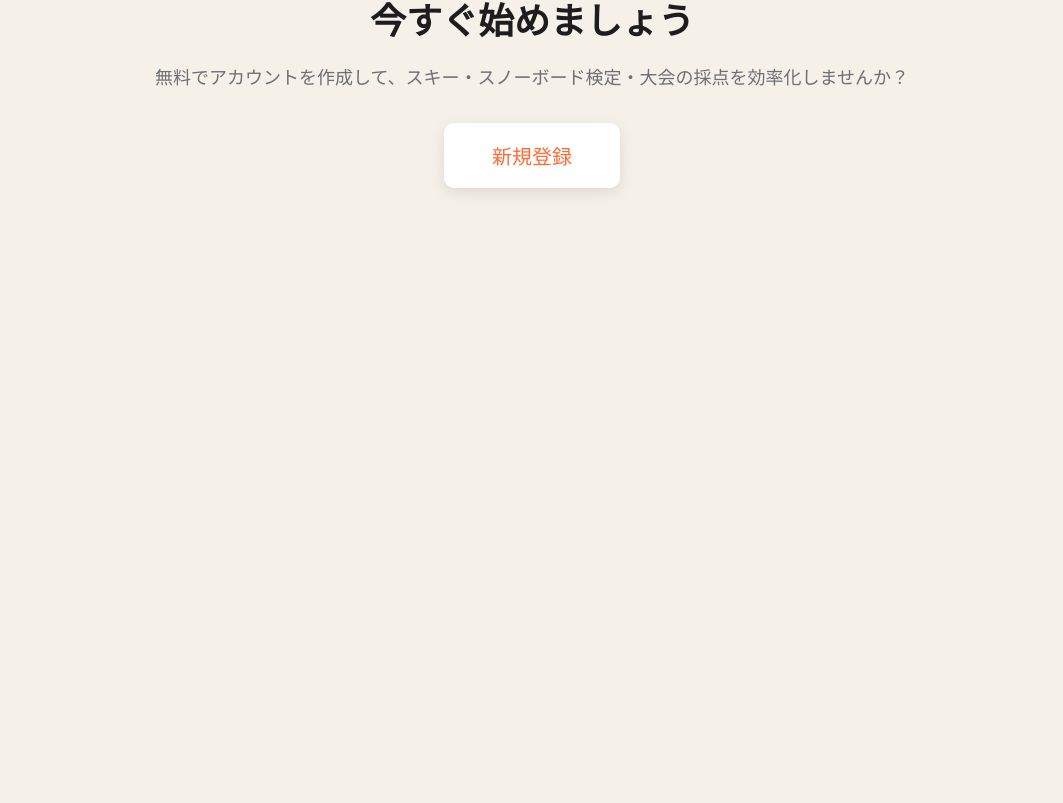
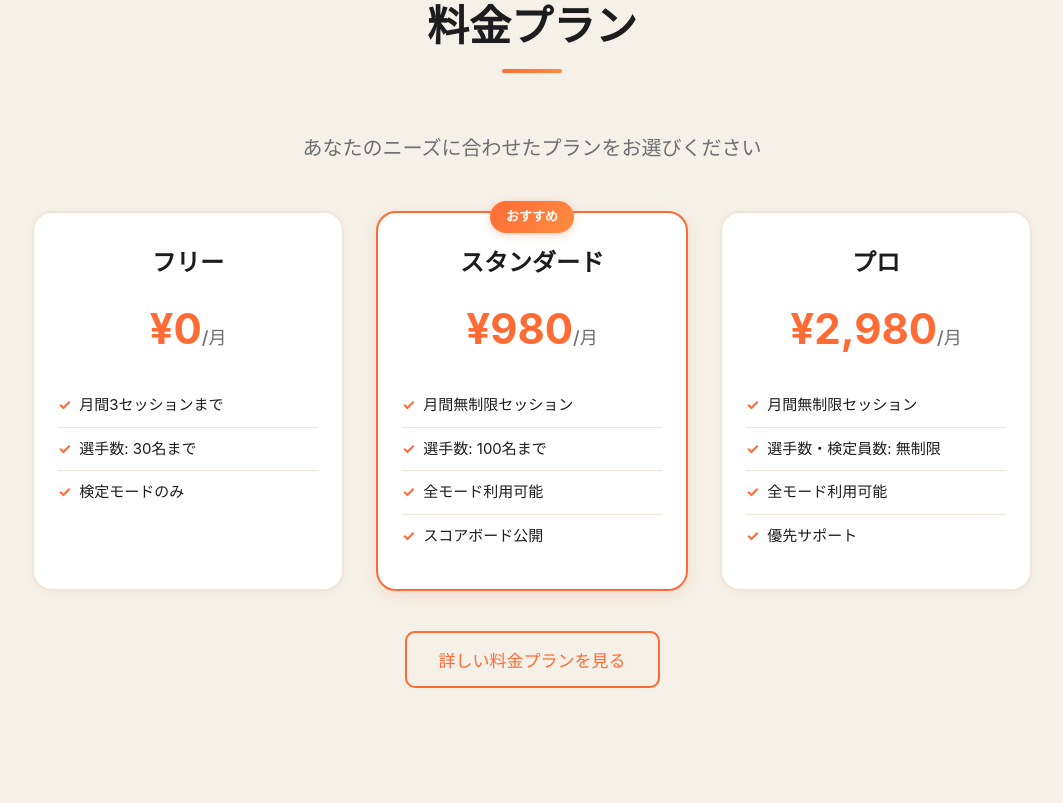
Before and after one commit to uddystyle/judge-app, a SvelteKit app: page / in a window 1280 px wide. Shown: the part 2217-3020 px from the top of the page, without its empty margins (108-1171 px from the left). Before the commit the page ends 2505 px from the top, so only its background shows below. Built offline with nearby package versions, Linux system fonts and the light colour scheme; no server answers.

Commit message:
modified UI for signup and login page

```diff
--- a/src/routes/+page.svelte
+++ b/src/routes/+page.svelte
@@ -121,6 +121,54 @@
 						</p>
 					</div>
 				</div>
+			</div>
+		</div>
+	</div>
+
+	<div class="pricing-section">
+		<div class="container">
+			<h2 class="section-title">料金プラン</h2>
+			<p class="pricing-intro">あなたのニーズに合わせたプランをお選びください</p>
+
+			<div class="pricing-grid">
+				<div class="pricing-card">
+					<h3 class="plan-name">フリー</h3>
+					<div class="plan-price">¥0<span class="price-unit">/月</span></div>
+					<ul class="plan-features">
+						<li>月間3セッションまで</li>
+						<li>選手数: 30名まで</li>
+						<li>検定モードのみ</li>
+					</ul>
+				</div>
+
+				<div class="pricing-card recommended">
+					<div class="recommended-badge">おすすめ</div>
+					<h3 class="plan-name">スタンダード</h3>
+					<div class="plan-price">¥980<span class="price-unit">/月</span></div>
+					<ul class="plan-features">
+						<li>月間無制限セッション</li>
+						<li>選手数: 100名まで</li>
+						<li>全モード利用可能</li>
+						<li>スコアボード公開</li>
+					</ul>
+				</div>
+
+				<div class="pricing-card">
+					<h3 class="plan-name">プロ</h3>
+					<div class="plan-price">¥2,980<span class="price-unit">/月</span></div>
+					<ul class="plan-features">
+						<li>月間無制限セッション</li>
+						<li>選手数・検定員数: 無制限</li>
+						<li>全モード利用可能</li>
+						<li>優先サポート</li>
+					</ul>
+				</div>
+			</div>
+
+			<div class="pricing-cta">
+				<button class="btn btn-secondary" on:click={() => goto('/pricing')}>
+					詳しい料金プランを見る
+				</button>
 			</div>
 		</div>
 	</div>
@@ -373,6 +421,111 @@
 		color: #6e6e73;
 	}
 
+	.pricing-section {
+		padding: 80px 20px;
+		background: #f5f1e8;
+	}
+
+	.pricing-intro {
+		text-align: center;
+		font-size: 18px;
+		color: #6e6e73;
+		margin-bottom: 48px;
+	}
+
+	.pricing-grid {
+		display: grid;
+		grid-template-columns: repeat(auto-fit, minmax(280px, 1fr));
+		gap: 24px;
+		max-width: 1000px;
+		margin: 0 auto 40px;
+	}
+
+	.pricing-card {
+		background: white;
+		border: 2px solid #f0e6d8;
+		border-radius: 20px;
+		padding: 32px 24px;
+		text-align: center;
+		transition: all 0.3s;
+		box-shadow: 0 2px 8px rgba(0, 0, 0, 0.04);
+		position: relative;
+	}
+
+	.pricing-card:hover {
+		transform: translateY(-6px);
+		box-shadow: 0 12px 32px rgba(255, 107, 53, 0.15);
+		border-color: #ff6b35;
+	}
+
+	.pricing-card.recommended {
+		border-color: #ff6b35;
+		box-shadow: 0 4px 16px rgba(255, 107, 53, 0.15);
+	}
+
+	.recommended-badge {
+		position: absolute;
+		top: -12px;
+		left: 50%;
+		transform: translateX(-50%);
+		background: linear-gradient(135deg, #ff6b35 0%, #ff8c42 100%);
+		color: white;
+		padding: 6px 16px;
+		border-radius: 20px;
+		font-size: 13px;
+		font-weight: 600;
+		box-shadow: 0 2px 8px rgba(255, 107, 53, 0.3);
+	}
+
+	.plan-name {
+		font-size: 24px;
+		font-weight: 700;
+		margin-bottom: 16px;
+		color: #1d1d1f;
+	}
+
+	.plan-price {
+		font-size: 42px;
+		font-weight: 700;
+		color: #ff6b35;
+		margin-bottom: 24px;
+	}
+
+	.price-unit {
+		font-size: 18px;
+		font-weight: 500;
+		color: #6e6e73;
+	}
+
+	.plan-features {
+		list-style: none;
+		padding: 0;
+		margin: 0;
+		text-align: left;
+	}
+
+	.plan-features li {
+		padding: 10px 0;
+		font-size: 15px;
+		color: #1d1d1f;
+		border-bottom: 1px solid #f0e6d8;
+	}
+
+	.plan-features li:last-child {
+		border-bottom: none;
+	}
+
+	.plan-features li::before {
+		content: '✓';
+		color: #ff6b35;
+		font-weight: bold;
+		margin-right: 8px;
+	}
+
+	.pricing-cta {
+		text-align: center;
+	}
+
 	.cta-section {
 		padding: 80px 20px;
 		background: #f5f1e8;
@@ -412,6 +565,7 @@
 
 		.features,
 		.how-it-works,
+		.pricing-section,
 		.cta-section {
 			padding: 100px 40px;
 		}
@@ -423,5 +577,13 @@
 		.feature-grid {
 			gap: 40px;
 		}
+
+		.pricing-grid {
+			gap: 32px;
+		}
+
+		.pricing-intro {
+			font-size: 20px;
+		}
 	}
 </style>
--- a/src/routes/account/+page.svelte
+++ b/src/routes/account/+page.svelte
@@ -168,7 +168,7 @@
 	/>
 </svelte:head>
 
-<Header showAppName={true} />
+<Header showAppName={true} pageUser={data.user} />
 
 <div class="container">
 	<div class="instruction">アカウント設定</div>
--- a/src/routes/login/+page.svelte
+++ b/src/routes/login/+page.svelte
@@ -3,6 +3,7 @@
 	import type { SupabaseClient } from '@supabase/supabase-js';
 	import { goto } from '$app/navigation';
 	import NavButton from '$lib/components/NavButton.svelte';
+	import Header from '$lib/components/Header.svelte';
 	import { onMount } from 'svelte';
 
 	const supabase = getContext<SupabaseClient>('supabase');
@@ -43,6 +44,17 @@
 	});
 </script>
 
+<svelte:head>
+	<link rel="preconnect" href="https://fonts.googleapis.com" />
+	<link rel="preconnect" href="https://fonts.gstatic.com" crossorigin="anonymous" />
+	<link
+		href="https://fonts.googleapis.com/css2?family=M+PLUS+Rounded+1c:wght@500;700;800&display=swap"
+		rel="stylesheet"
+	/>
+</svelte:head>
+
+<Header showAppName={true} pageUser={null} />
+
 <div class="container">
 	<div class="instruction">ログイン</div>
 
@@ -73,18 +85,19 @@
 			<NavButton on:click={() => goto('/signup')}>新規登録</NavButton>
 		</div>
 	</div>
+
+	<div class="nav-buttons" style="margin-top: 16px;">
+		<NavButton on:click={() => goto('/')}>トップページに戻る</NavButton>
+	</div>
 </div>
 
 <style>
 	.container {
-		padding: 60px 20px;
+		padding: 50px 20px 60px;
 		text-align: center;
 		max-width: 440px;
 		margin: 0 auto;
-		min-height: 100vh;
-		display: flex;
-		flex-direction: column;
-		justify-content: center;
+		min-height: calc(100vh - 80px);
 	}
 	.instruction {
 		font-size: 32px;
--- a/src/routes/signup/+page.svelte
+++ b/src/routes/signup/+page.svelte
@@ -2,10 +2,22 @@
 	import { enhance } from '$app/forms';
 	import type { ActionData } from './$types';
 	import NavButton from '$lib/components/NavButton.svelte';
+	import Header from '$lib/components/Header.svelte';
 	import { goto } from '$app/navigation';
 
 	export let form: ActionData;
 </script>
+
+<svelte:head>
+	<link rel="preconnect" href="https://fonts.googleapis.com" />
+	<link rel="preconnect" href="https://fonts.gstatic.com" crossorigin="anonymous" />
+	<link
+		href="https://fonts.googleapis.com/css2?family=M+PLUS+Rounded+1c:wght@500;700;800&display=swap"
+		rel="stylesheet"
+	/>
+</svelte:head>
+
+<Header showAppName={true} pageUser={null} />
 
 <div class="container">
 	<div class="instruction">新規アカウント登録</div>
@@ -47,20 +59,18 @@
 	</form>
 
 	<div class="nav-buttons">
-		<NavButton on:click={() => goto('/login')}>ログイン画面に戻る</NavButton>
+		<NavButton on:click={() => goto('/login')}>ログイン画面</NavButton>
+		<NavButton on:click={() => goto('/')}>トップページに戻る</NavButton>
 	</div>
 </div>
 
 <style>
 	.container {
-		padding: 60px 20px;
+		padding: 50px 20px 60px;
 		text-align: center;
 		max-width: 440px;
 		margin: 0 auto;
-		min-height: 100vh;
-		display: flex;
-		flex-direction: column;
-		justify-content: center;
+		min-height: calc(100vh - 80px);
 	}
 	.instruction {
 		font-size: 32px;
```
Also changed, not shown: src/lib/components/Header.svelte (+12 -1 lines), src/routes/pricing/+page.svelte (+36 -1 lines).
